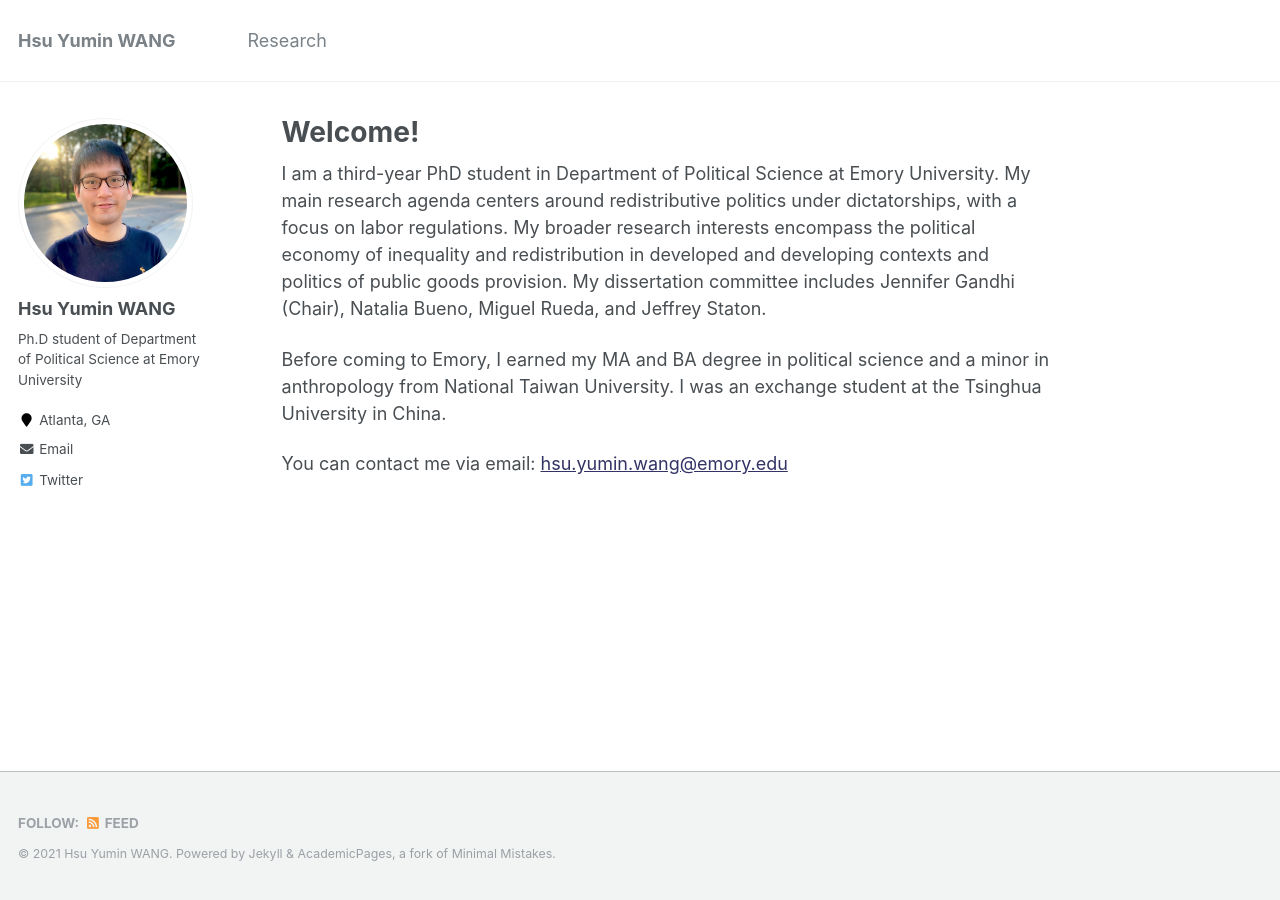
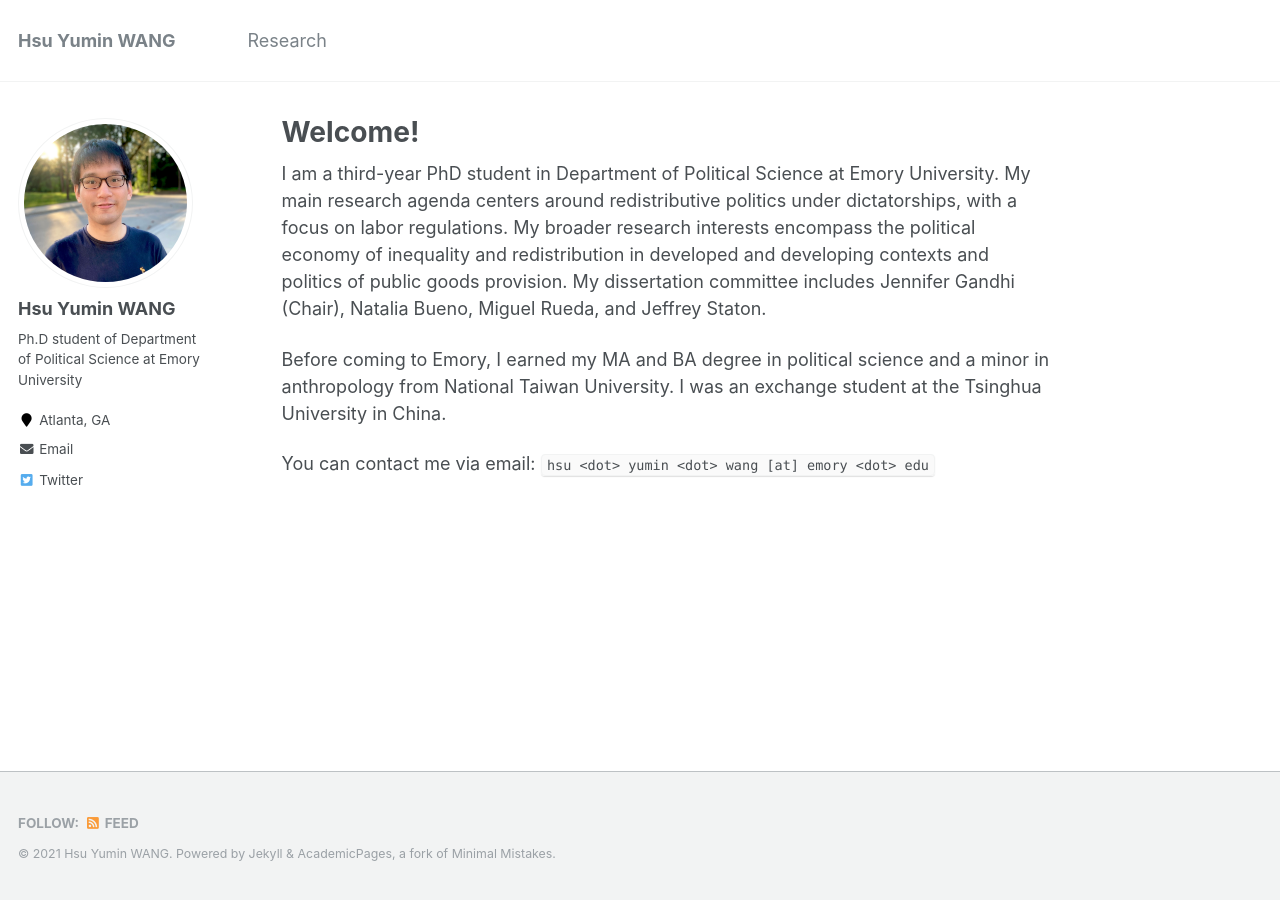
Before and after one commit to hsuyumin/hsuyumin.github.io, a Jekyll site: the page built from _pages/about.md, in a window 1280 px wide. Built offline with Jekyll 4.4.1, drawn with Linux system fonts in a browser that asks for light colours.

Commit message:
Update about.md

```diff
--- a/_pages/about.md
+++ b/_pages/about.md
@@ -12,4 +12,4 @@ I am a third-year PhD student in Department of Political Science at Emory Univer
 
 Before coming to Emory, I earned my MA and BA degree in political science and a minor in anthropology from National Taiwan University. I was an exchange student at the Tsinghua University in China.
 
-You can contact me via email: [hsu.yumin.wang@emory.edu](mailto:hsu.yumin.wang@emory.edu)
+You can contact me via email: `hsu <dot> yumin <dot> wang [at] emory <dot> edu`
```
